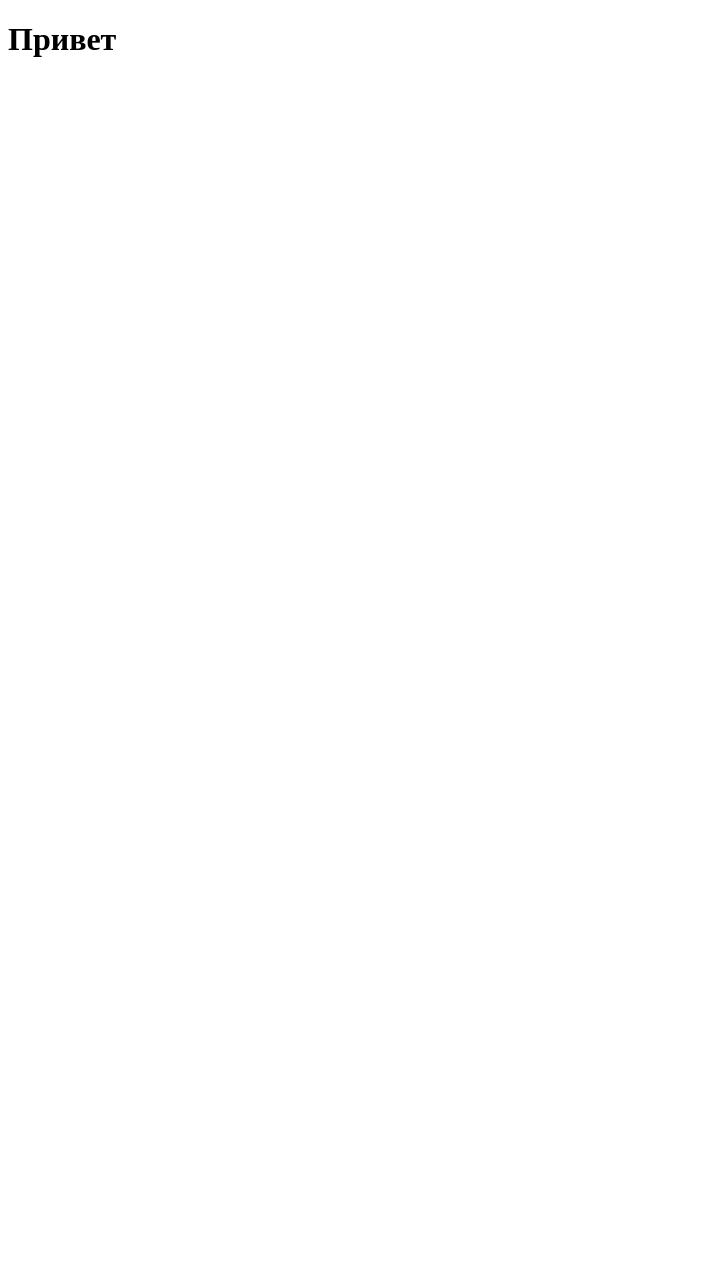
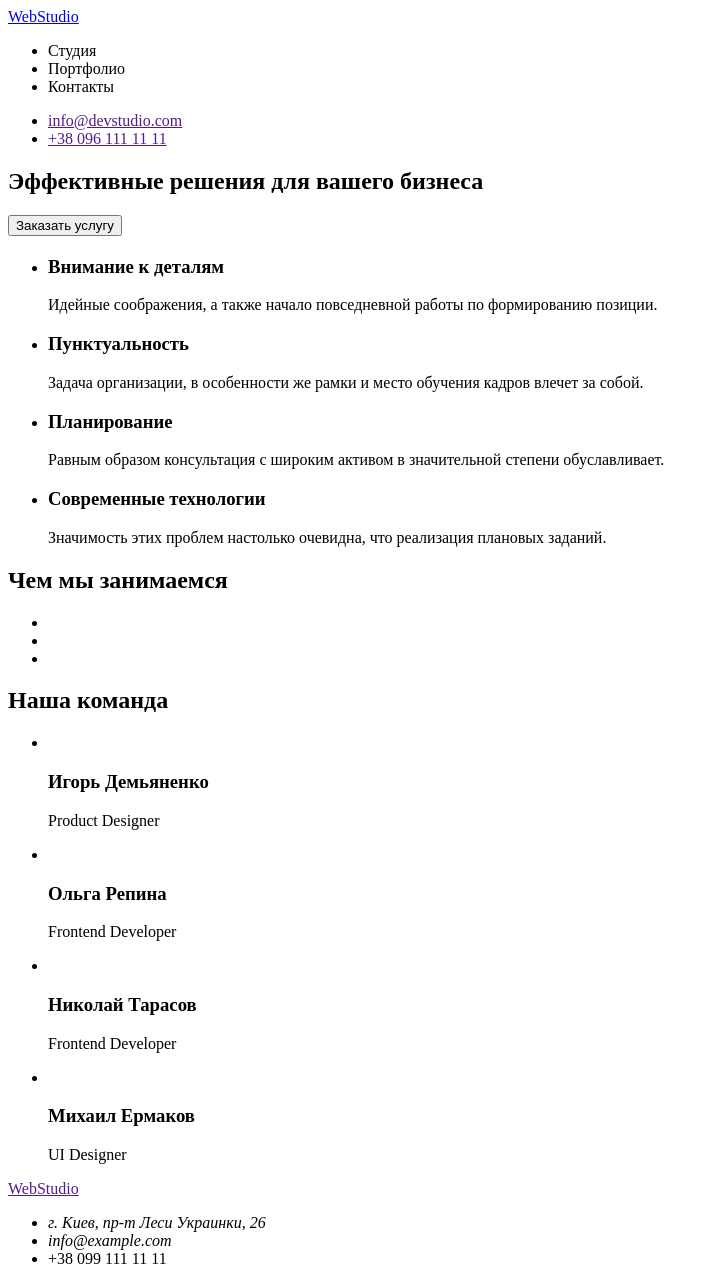
Before and after one commit to IreneBoyko/goit-markup-hw-01, a plain HTML site: page index.html in a window 1280 px wide. Shown: the whole page, without its empty margins (0-717 px from the left). Before the commit the page ends 800 px from the top, so only its background shows below. Drawn offline with Linux system fonts and the light colour scheme.

Commit message:
Update index.html

```diff
--- a/index.html
+++ b/index.html
@@ -4,9 +4,98 @@
     <meta charset="UTF-8">
     <meta http-equiv="X-UA-Compatible" content="IE=edge">
     <meta name="viewport" content="width=h1, initial-scale=1.0">
-    <title>Document</title>
+    <title>Студия</title>
 </head>
 <body>
-    <h1>Привет</h1>
+    <header>
+
+        <nav>
+
+            <a href="WebStudio">WebStudio</a>
+
+            <ul>
+                <li>Студия</li>
+                <li>Портфолио</li>
+                <li>Контакты</li>
+            </ul>
+
+        </nav>
+
+        <ul>
+            <li><a href="">info@devstudio.com</a></li>
+            <li><a href="">+38 096 111 11 11</a></li>
+        </ul>
+
+    </header>
+    <main>
+        <section>
+            <h1>Эффективные решения для вашего бизнеса</h1>
+            <button>Заказать услугу</button>
+        </section>
+        <section>
+            <h2></h2>
+            <ul>
+                <li>
+                    <h3>Внимание к деталям</h3>
+                    <p>Идейные соображения, а также начало повседневной работы по формированию позиции.</p>
+                </li>
+                <li>
+                    <h3>Пунктуальность</h3>
+                    <p>Задача организации, в особенности же рамки и место обучения кадров влечет за собой.</p>
+                </li>
+                <li>
+                    <h3>Планирование</h3>
+                    <p>Равным образом консультация с широким активом в значительной степени обуславливает.</p>
+                </li>
+                <li>
+                    <h3>Современные технологии</h3>
+                    <p>Значимость этих проблем настолько очевидна, что реализация плановых заданий.</p>
+                </li>
+            </ul>
+        </section>
+        <section>
+            <h2>Чем мы занимаемся</h2>
+            <ul>
+                <li><img src="" alt=""></li>
+                <li><img src="" alt=""></li>
+                <li><img src="" alt=""></li>
+            </ul>
+        </section>
+        <section>
+            <h2>Наша команда</h2>
+            <ul>
+                <li>
+                    <img src="" alt="">
+                    <h3>Игорь Демьяненко</h3>
+                    <p>Product Designer</p>
+                </li>
+                <li>
+                    <img src="" alt="">
+                    <h3>Ольга Репина</h3>
+                    <p>Frontend Developer</p>
+                </li>
+                <li>
+                    <img src="" alt="">
+                    <h3>Николай Тарасов</h3>
+                    <p>Frontend Developer</p>
+                </li>
+                <li>
+                    <img src="" alt="">
+                    <h3>Михаил Ермаков</h3>
+                    <p>UI Designer</p>
+                </li>
+            </ul>
+        </section>
+    </main>
+    <footer>
+
+        <a href="">WebStudio</a>
+        <ul>
+            <li><address>г. Киев, пр-т Леси Украинки, 26</address></li>
+            <li><address>info@example.com</address></li>
+            <li><address></address>+38 099 111 11 11</li>
+        </ul>
+
+    </footer>
 </body>
 </html>
```
